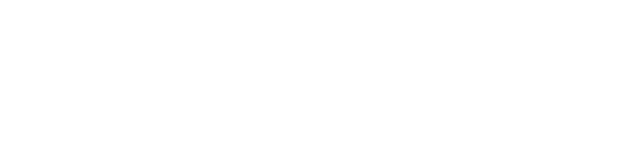
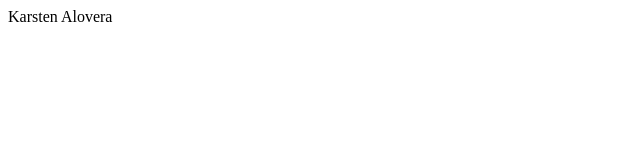
Before and after one commit to Thirdy3000/BINI-Ga, a plain HTML site: page index.html in a window 1280 px wide. Shown: the whole page, without its empty margins (0-640 px from the left). Drawn offline with Linux system fonts and the light colour scheme.

Commit message:
Update index.html

```diff
--- a/index.html
+++ b/index.html
@@ -10,7 +10,7 @@
       </head>
   <body>
 
-         <!--Place content here -->
+        Karsten Alovera
 
   </body>
 </html>
```
